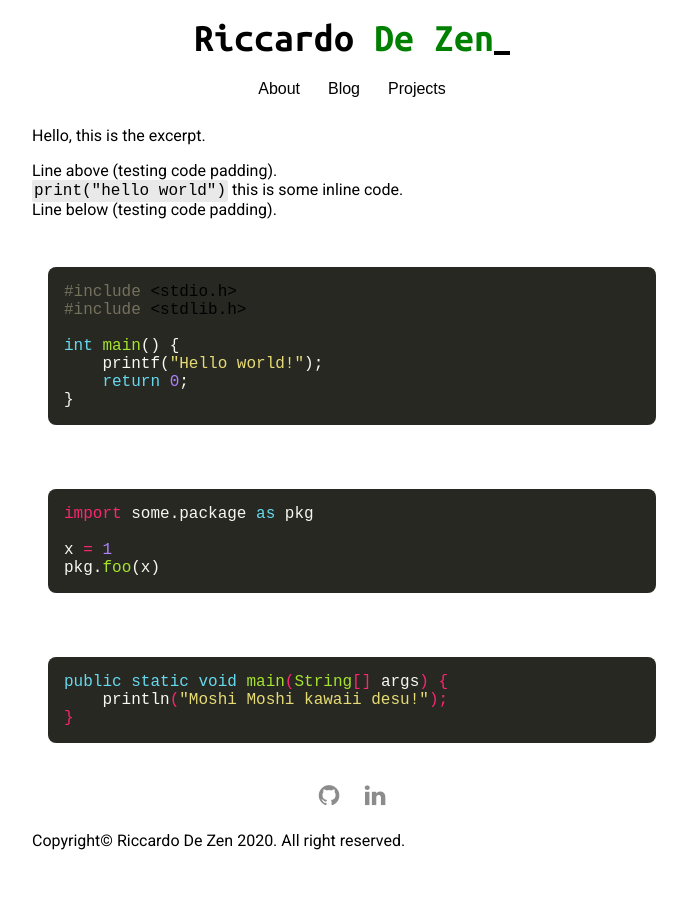
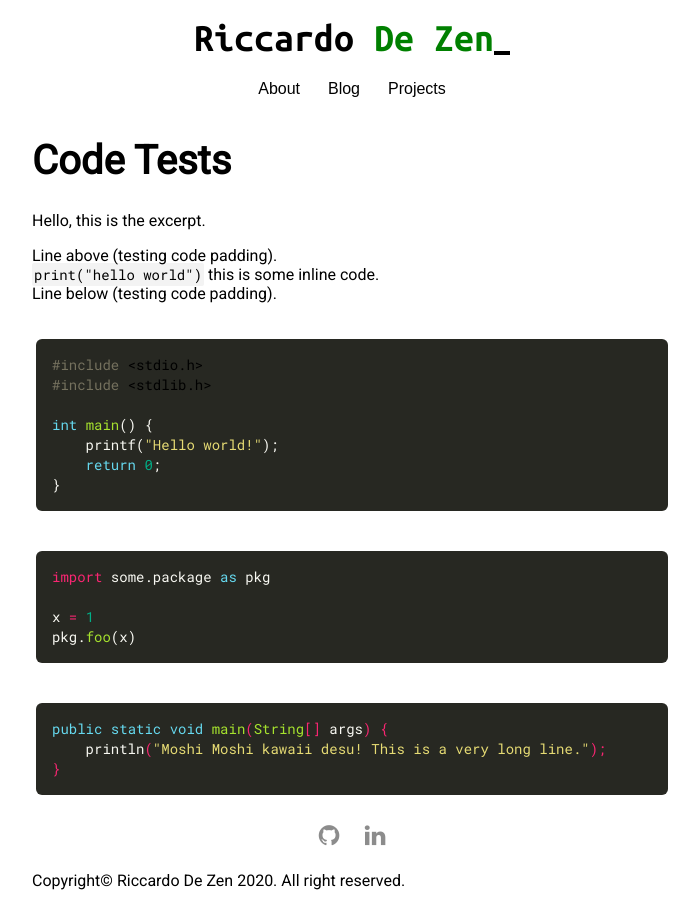
Before and after one commit to ricdezen/ricdezen.github.io, a Jekyll site: the page built from _posts/2020-07-28-code-test.md, in a window 1280 px wide. Shown: the whole page, without its empty margins (288-987 px from the left). Built offline with Jekyll 4.4.1, drawn with Linux system fonts in a browser that asks for light colours.

Commit message:
Updated github-pages gem

````diff
--- a/Gemfile
+++ b/Gemfile
@@ -1,6 +1,6 @@
 # Github pages should manage all the dependencies.
 source "https://rubygems.org" do
-    gem "github-pages", "~> 206", group: :jekyll_plugins
+    gem "github-pages", "~> 207", group: :jekyll_plugins
 end
 
 git_source(:github) {|repo_name| "https://github.com/#{repo_name}" }
--- /dev/null
+++ b/_layouts/post.html
@@ -0,0 +1,5 @@
+---
+layout: default
+---
+<h1 class="post-title">{{ page.title }}</h1>
+{{ content }}
--- a/_posts/2020-07-28-code-test.md
+++ b/_posts/2020-07-28-code-test.md
@@ -17,16 +16,14 @@ int main() {
     return 0;
 }
 ```
-
 ```python
 import some.package as pkg
 
 x = 1
 pkg.foo(x)
 ```
-
 ```java
 public static void main(String[] args) {
-    println("Moshi Moshi kawaii desu!");
+    println("Moshi Moshi kawaii desu! This is a very long line.");
 }
 ```
--- a/css/const.css
+++ b/css/const.css
@@ -1,5 +1,6 @@
 @import url('https://fonts.googleapis.com/css2?family=Roboto&display=swap');
 @import url('https://fonts.googleapis.com/css2?family=Ubuntu+Mono:wght@700&display=swap');
+@import url('https://fonts.googleapis.com/css2?family=Roboto+Mono&display=swap');
 
 :root {
     --min-page-width : 550px;
--- a/css/default.css
+++ b/css/default.css
@@ -75,7 +75,7 @@ h6 {
         min-width: 80vw;
         max-width: 80vw;
         width: 80vw;
-        font-size: 4vw;
+        font-size: 3.6vw;
     }
 
     .cursor-icon {
--- a/css/syntax.css
+++ b/css/syntax.css
@@ -5,15 +5,30 @@
 
 @import "const.css";
 
+code {
+    font-size: 14px;
+    font-family: 'Roboto Mono', monospace;
+}
+
+figure {
+    margin: 0;
+    padding: 0;
+}
+
 .language-plaintext {
     border-radius: 2px;
     padding: 2px;
-    background-color: var(--avg-gray);
+    background-color: rgba(27,31,35,.05);
 }
 
 .highlight {
-    padding: 16px;
-    border-radius: 8px;
+    overflow-x: auto;
+    padding: 4px;
+}
+
+pre.highlight {
+    padding: 1em;
+    border-radius: 6px;
 }
 
 .highlight pre { background-color: #272822; }
@@ -56,10 +71,10 @@
 .highlight .nv { color: #f8f8f2 } /* Name.Variable */
 .highlight .ow { color: #f92672 } /* Operator.Word */
 .highlight .w { color: #f8f8f2 } /* Text.Whitespace */
-.highlight .mf { color: #ae81ff } /* Literal.Number.Float */
-.highlight .mh { color: #ae81ff } /* Literal.Number.Hex */
-.highlight .mi { color: #ae81ff } /* Literal.Number.Integer */
-.highlight .mo { color: #ae81ff } /* Literal.Number.Oct */
+.highlight .mf { color: #00AF87 } /* Literal.Number.Float */
+.highlight .mh { color: #00AF87 } /* Literal.Number.Hex */
+.highlight .mi { color: #00AF87 } /* Literal.Number.Integer */
+.highlight .mo { color: #00AF87 } /* Literal.Number.Oct */
 .highlight .sb { color: #e6db74 } /* Literal.String.Backtick */
 .highlight .sc { color: #e6db74 } /* Literal.String.Char */
 .highlight .sd { color: #e6db74 } /* Literal.String.Doc */
@@ -75,9 +90,16 @@
 .highlight .vc { color: #f8f8f2 } /* Name.Variable.Class */
 .highlight .vg { color: #f8f8f2 } /* Name.Variable.Global */
 .highlight .vi { color: #f8f8f2 } /* Name.Variable.Instance */
-.highlight .il { color: #ae81ff } /* Literal.Number.Integer.Long */
+.highlight .il { color: #00AF87 } /* Literal.Number.Integer.Long */
 
-.highlight .gh { } /* Generic Heading & Diff Header */
+.highlight .gh { color: #00aaff} /* Generic Heading & Diff Header */
 .highlight .gu { color: #75715e; } /* Generic.Subheading & Diff Unified/Comment? */
 .highlight .gd { color: #f92672; } /* Generic.Deleted & Diff Deleted */
 .highlight .gi { color: #a6e22e; } /* Generic.Inserted & Diff Inserted */
+
+
+@media screen and (max-width: 800px) {
+    code {
+        font-size: 3.15vw;
+    }
+}
````
Also changed, not shown: other parts of _posts/2020-07-28-code-test.md (+2 -3 lines), _posts/2020-07-22-post1.md (+1 -1 lines), Gemfile.lock.
